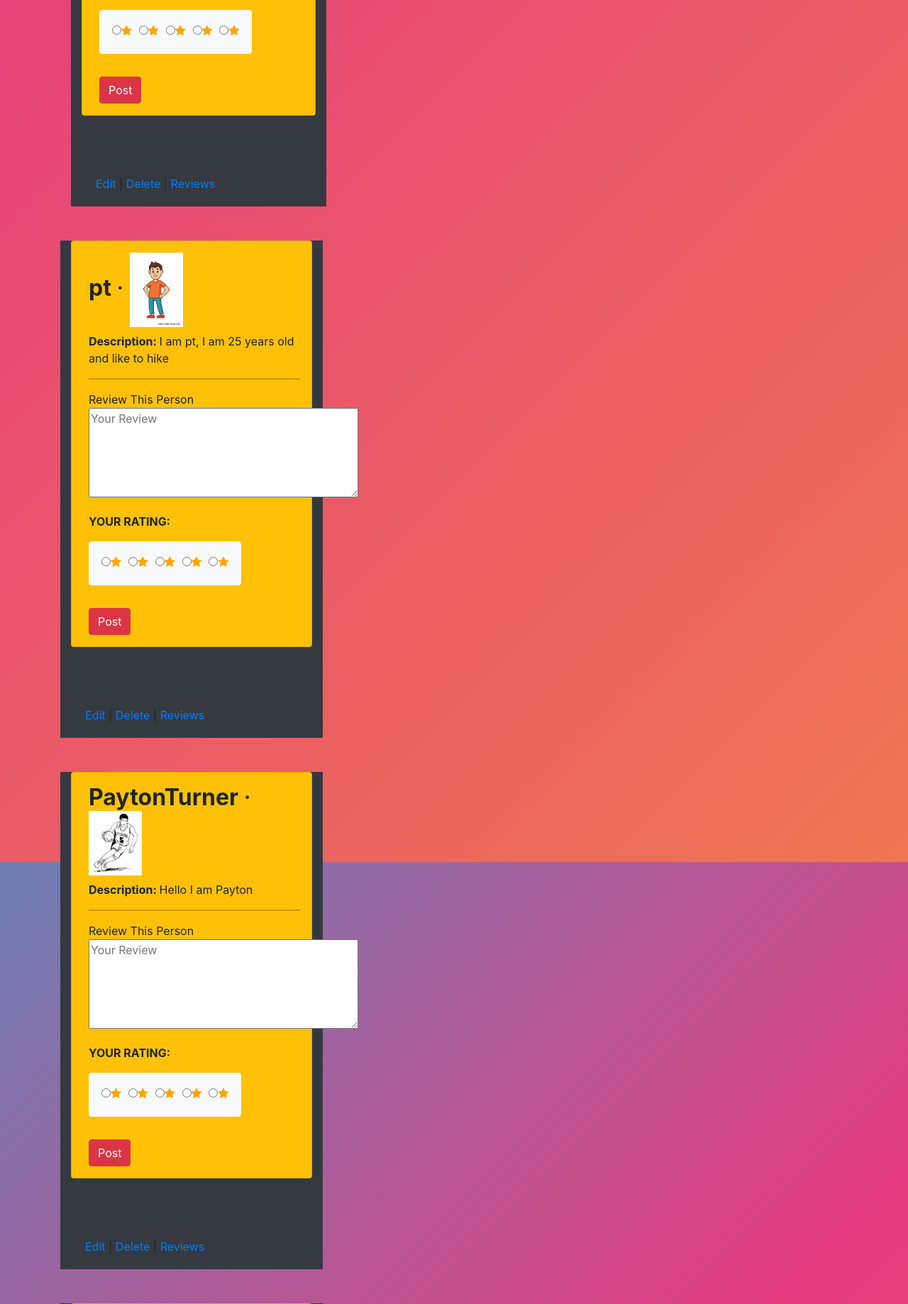
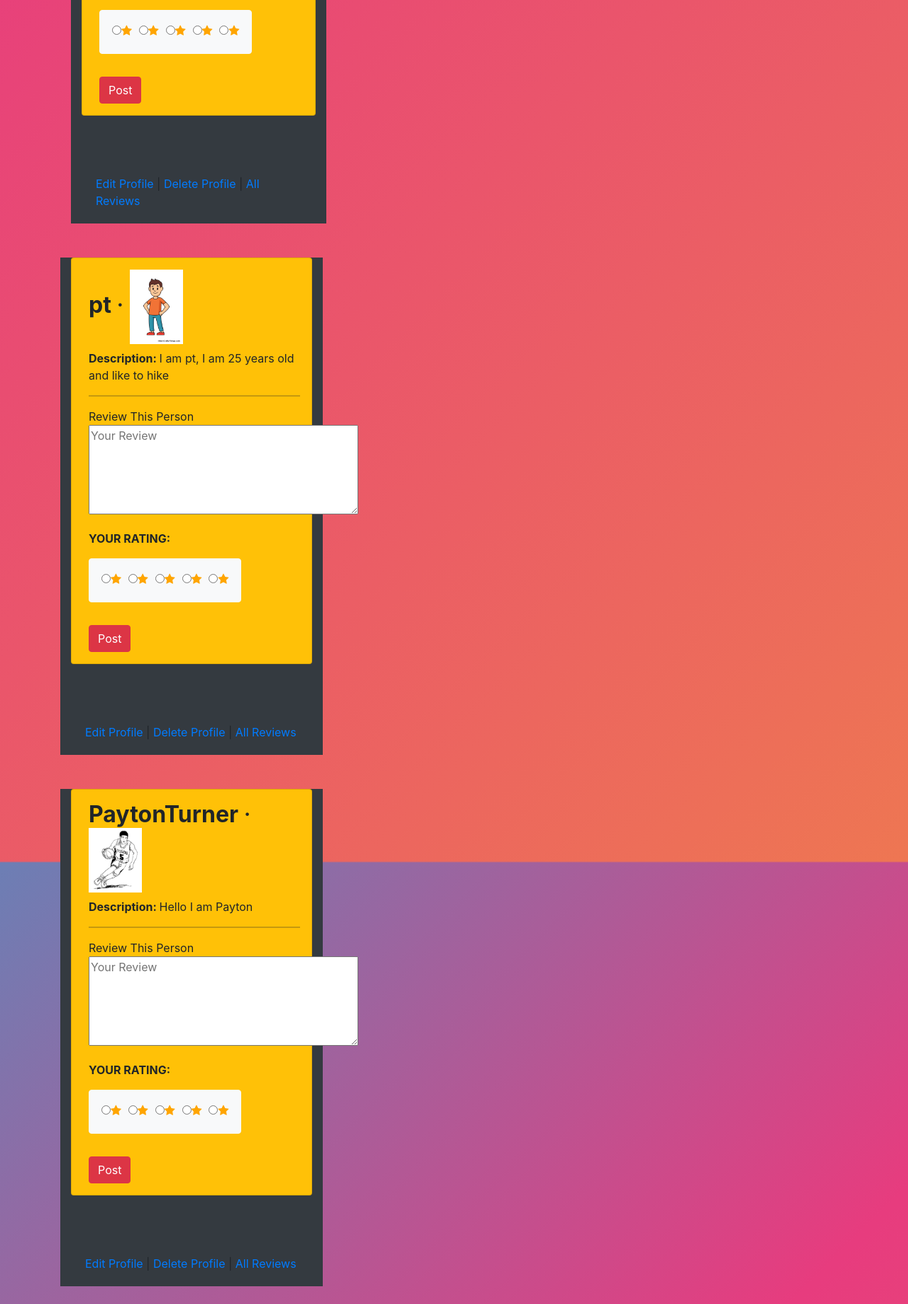
Before and after one commit to jdbennett1/starU-app, a Django app: template templates/article_list.html in a window 1280 px wide. Shown: the part 785-2623 px from the top of the page at 71% size. Run offline with Django 4.2, Linux system fonts and the light colour scheme; the template is opened without the code that fills it: values that come from a table or form of the project are taken from there, others are empty; data comes from the database, SQL or seed files in the repository; both versions use the stored data as it was after the commit.

Commit message:
Final Commit before presentation

```diff
--- a/templates/article_list.html
+++ b/templates/article_list.html
@@ -92,9 +92,9 @@
             <div class="card-body">
                 <!-- Changes start here! -->
                 <p></p>
-                <a href="{% url 'article_edit' article.pk %}">Edit</a> |
-                <a href="{% url 'article_delete' article.pk %}">Delete</a> |
-                <a href="{% url 'article_new' %}">Reviews</a>
+                <a href="{% url 'article_edit' article.pk %}">Edit Profile</a> |
+                <a href="{% url 'article_delete' article.pk %}">Delete Profile</a> |
+                <a href="{% url 'article_new' %}">All Reviews</a>
 
             </div>
         </div>
--- a/templates/article_new.html
+++ b/templates/article_new.html
@@ -112,8 +112,7 @@
             <div class="card-body">
                 <!-- Changes start here! -->
                 <p></p>
-                <a href="{% url 'article_edit' article.pk %}">Edit</a> |
-                <a href="{% url 'article_delete' article.pk %}">Delete</a> |
+
                 <a href="{% url 'article_list' %}">Back to Profiles</a>
 
 
--- a/templates/base.html
+++ b/templates/base.html
@@ -43,6 +43,7 @@
                             <li><a class="dropdown-item" href="{% url 'password_change'%}">
                                     Change password</a></li>
                             <li><a class="dropdown-item" href="{% url 'logout' %}">Log Out</a></li>
+
                         </ul>
                     </div>
                     {% else %}
```
Also changed, not shown: README.txt (added), accounts/README.txt (added), articles/README.txt (added), articles/pictures/dog_m9B4tVK.jpg (added), db.sqlite3, pages/README.txt (added), templates/README.txt (added).
